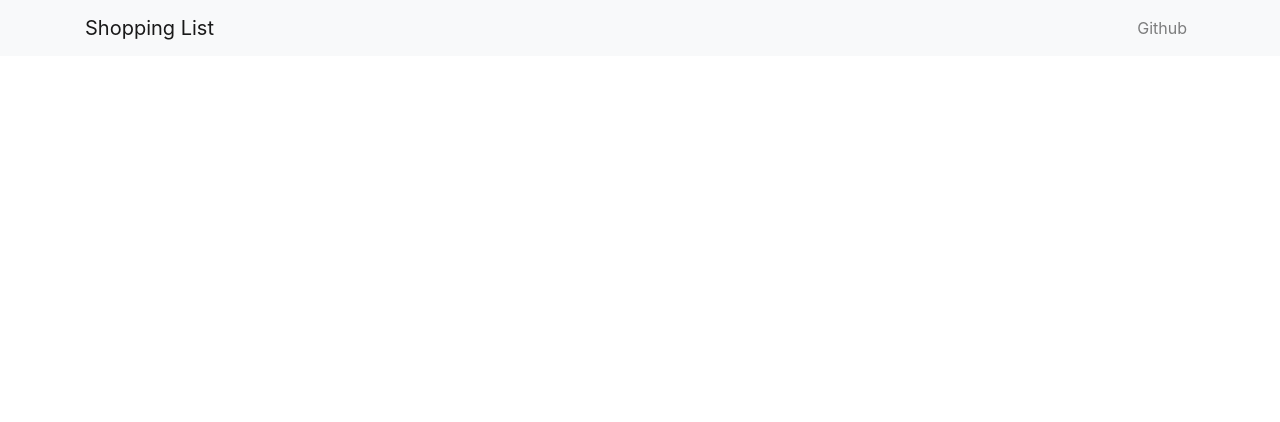
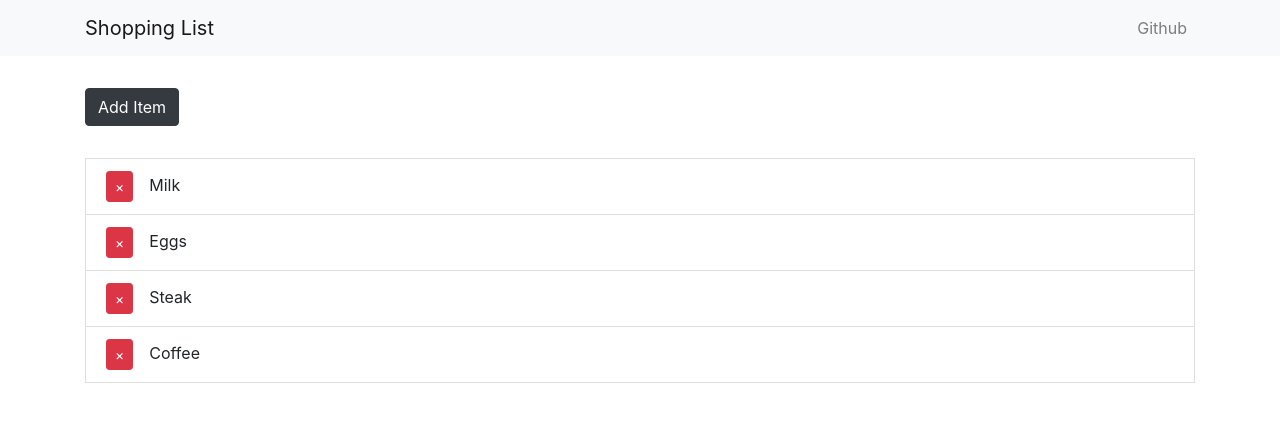
Before and after one commit to necelentano/mern-shopping-list, a React (Create React App) app in the folder client/: page / in a window 1280 px wide. Shown: the top 422 px of the page. Built offline with nearby package versions, Linux system fonts and the light colour scheme; the HTML template or start-up script is replaced by a standard one.

Commit message:
Added ShoppingList component with static data. Also added CSS transition styles

```diff
--- a/client/src/App.css
+++ b/client/src/App.css
@@ -0,0 +1,17 @@
+.remove-btn {
+    margin-right: 1rem;
+}
+.fade-enter {
+  opacity: 0.01;
+}
+.fade-enter-active {
+  opacity: 1;
+  transition: opacity 500ms ease-in;
+}
+.fade-exit {
+  opacity: 1
+}
+.fade-exit-active {
+  opacity: 0.01;
+  transition: opacity 500ms ease-in;
+}
--- a/client/src/App.js
+++ b/client/src/App.js
@@ -1,5 +1,6 @@
 import React, { Component } from 'react';
-import AppNavbar from './components/AppNavbar'
+import AppNavbar from './components/AppNavbar';
+import ShoppingList from './components/ShoppingList';
 
 import 'bootstrap/dist/css/bootstrap.min.css';
 import './App.css';
@@ -9,6 +10,7 @@ class App extends Component {
     return (
       <div className="App">
         <AppNavbar />
+        <ShoppingList />
       </div>
     );
   }
--- /dev/null
+++ b/client/src/components/ShoppingList.js
@@ -0,0 +1,61 @@
+import React, { Component } from 'react';
+import { Container, ListGroup, ListGroupItem, Button } from 'reactstrap';
+import { CSSTransition, TransitionGroup } from 'react-transition-group';
+import { v4 as uuidv4 } from 'uuid';
+
+class ShoppingList extends Component {
+
+    state = {
+        items:[
+            { id: uuidv4(), name: 'Milk'},
+            { id: uuidv4(), name: 'Eggs'},
+            { id: uuidv4(), name: 'Steak'},
+            { id: uuidv4(), name: 'Coffee'}
+        ]
+    }
+
+    render() {
+        const { items } = this.state;
+        return (
+            <Container>
+                <Button
+                    color="dark"
+                    style={{ marginTop: '2rem', marginBottom: '2rem' }}
+                    onClick={() => {
+                        const name = prompt('Enter item');
+                        if (name) {
+                            this.setState(state => ({
+                                items: [...state.items, { id: uuidv4(), name }]
+                            }))
+                        }
+                    }}
+                >Add Item</Button>
+
+                <ListGroup>
+                    <TransitionGroup className='shopping-list'>
+                        {items.map( ({id, name}) => (
+                            <CSSTransition key={id} timeout={500} classNames='fade'>
+                                <ListGroupItem>
+                                    <Button
+                                        className='remove-btn'
+                                        color='danger'
+                                        size='sm'
+                                        onClick={() => {
+                                            this.setState( state => ({
+                                                items: state.items.filter( item => item.id !== id)
+                                            }))
+                                        }}
+                                    >&times;</Button>
+                                    {name}
+                                </ListGroupItem>
+                            </CSSTransition>
+                        ))}
+                    </TransitionGroup>
+                </ListGroup>
+            </Container>
+        )
+    }
+
+}
+
+export default ShoppingList;
```
Also changed, not shown: package.json (line endings or trailing spaces).
